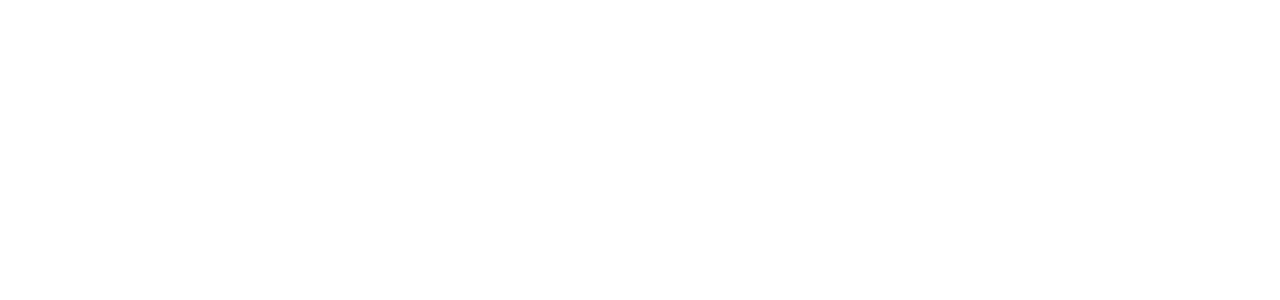
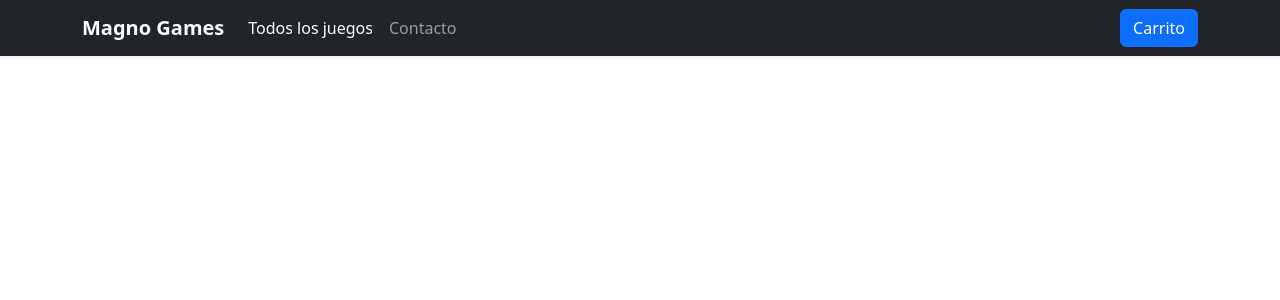
Before and after one commit to Alejandro-VP/Magno-Games, a PHP site: page / in a window 1280 px wide. Before the commit the part shown is empty. Shown: the top 300 px of the page. Run offline with PHP 8.4, Linux system fonts and the light colour scheme.

Commit message:
V 0.2: Añadido el navbar

```diff
--- a/index.php
+++ b/index.php
@@ -4,8 +4,46 @@
     <meta charset="UTF-8">
     <meta name="viewport" content="width=device-width, initial-scale=1.0">
     <title>Magno Games</title>
+    <link href="https://cdn.jsdelivr.net/npm/bootstrap@5.3.3/dist/css/bootstrap.min.css"
+    rel="stylesheet" integrity="sha384-QWTKZyjpPEjISv5WaRU9OFeRpok6YctnYmDr5pNlyT2bRjXh0JMhjY6hW+ALEwIH"
+    crossorigin="anonymous">
+
 </head>
 <body>
+<header data-bs-theme="dark">
+  <div class="navbar navbar-dark navbar-expand-lg bg-dark shadow-sm">
+    <div class="container">
+      <a href="#" class="navbar-brand">
+        <strong>Magno Games</strong>
+      </a>
+      <button class="navbar-toggler" type="button" data-bs-toggle="collapse" data-bs-target="#navbarHeader" aria-controls="navbarHeader" aria-expanded="false" aria-label="Toggle navigation">
+        <span class="navbar-toggler-icon"></span>
+      </button>
 
+      <div class="collapse navbar-collapse" id="navbarHeader">
+        <ul class="navbar-nav me-auto mb-2 mb-lg-0">
+          <li clas="nav-item">
+            <a href="#" class="nav-link active">Todos los juegos</a>
+          </li>
+          <li>
+          <a href="#" class="nav-link">Contacto</a>
+          </li>
+        </ul>
+        <a href="carrito.php" class="btn btn-primary">Carrito</a>
+      </div>
+    </div>
+  </div>
+</header>
+
+<main>
+  <div class="container">
+
+  </div>
+</main>
+
+
+<script src="https://cdn.jsdelivr.net/npm/bootstrap@5.3.3/dist/js/bootstrap.bundle.min.js"
+integrity="sha384-YvpcrYf0tY3lHB60NNkmXc5s9fDVZLESaAA55NDzOxhy9GkcIdslK1eN7N6jIeHz"
+crossorigin="anonymous"></script>
 </body>
 </html>
```
